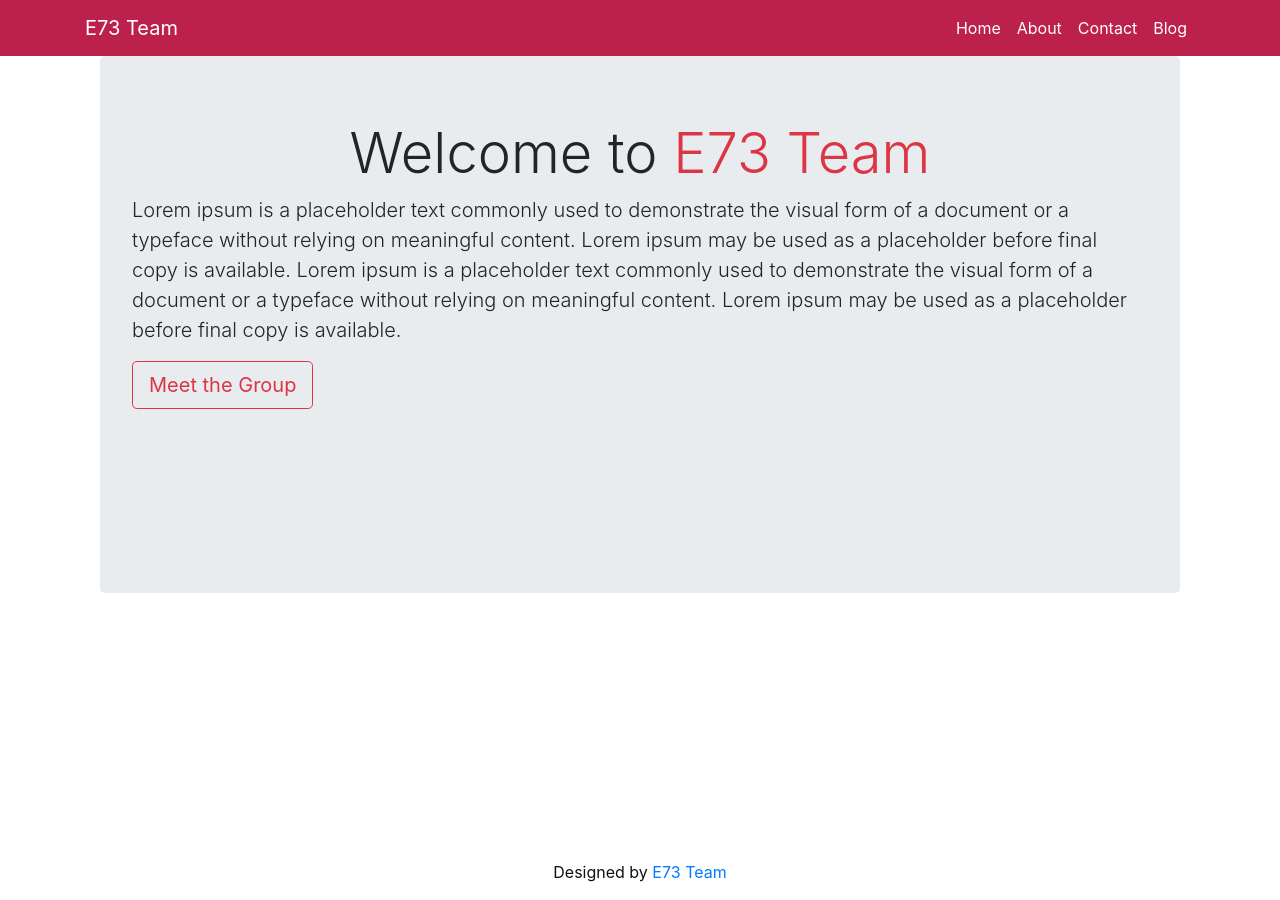
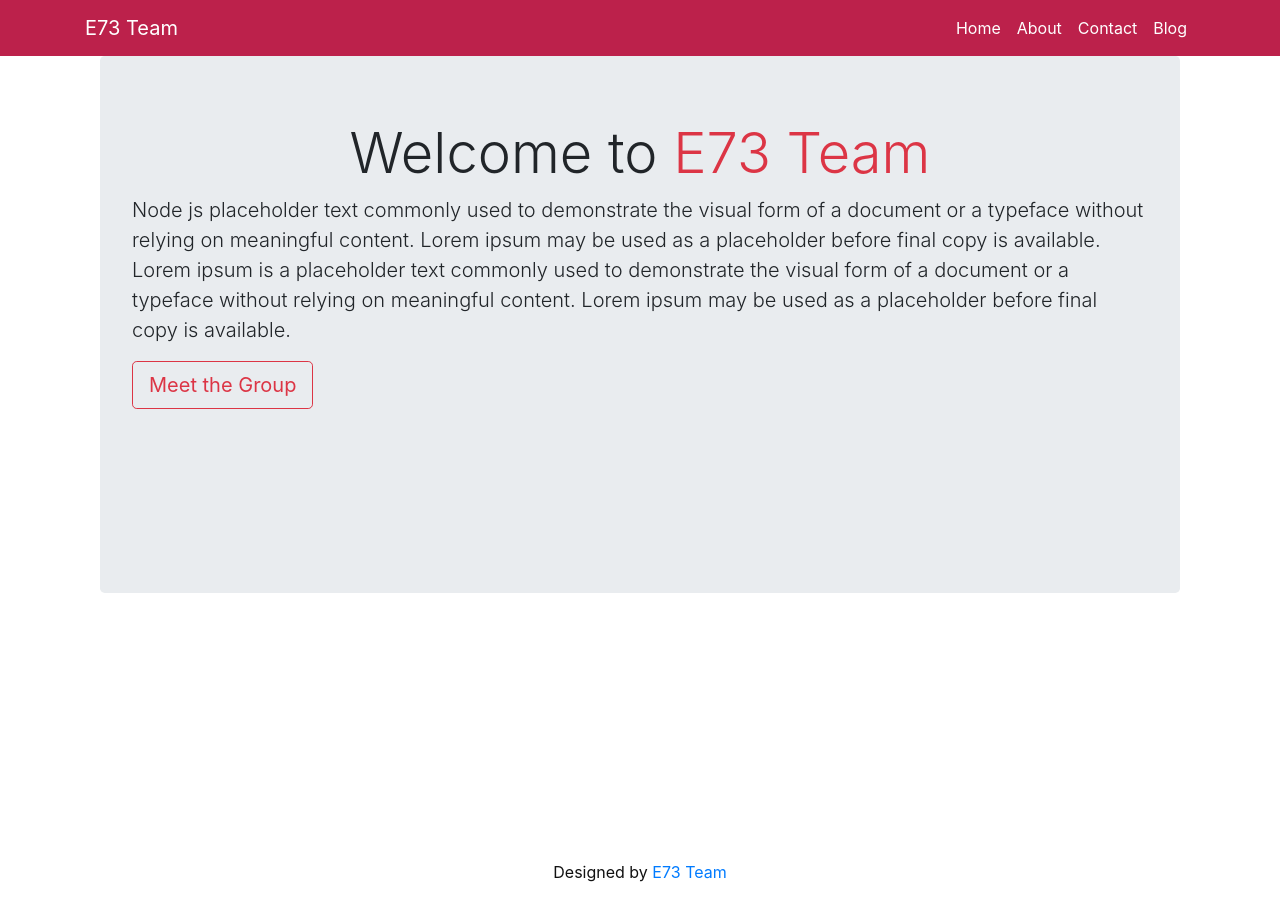
Before and after one commit to hasnattanvir/diue73.github.io, a Jekyll site: the page built from index.html, in a window 1280 px wide. Built offline with Jekyll 4.4.1, drawn with Linux system fonts in a browser that asks for light colours.

Commit message:
Update index.html

```diff
--- a/index.html
+++ b/index.html
@@ -9,7 +9,7 @@ order: 1
 <div class="row" style="margin-bottom: 120px !important">
    <div class="col-md-12">
         <h1 class="display-4 text-center">Welcome to <span class="text-danger">{{site.title}}</span></h1>
-                <p class="lead">Lorem ipsum is a placeholder text commonly used to demonstrate the visual form of a
+                <p class="lead">Node js placeholder text commonly used to demonstrate the visual form of a
                     document or a typeface without relying on meaningful content. Lorem ipsum may be used as a
                     placeholder before final copy
                     is available. Lorem ipsum is a placeholder text commonly used to demonstrate the visual form of a
```
